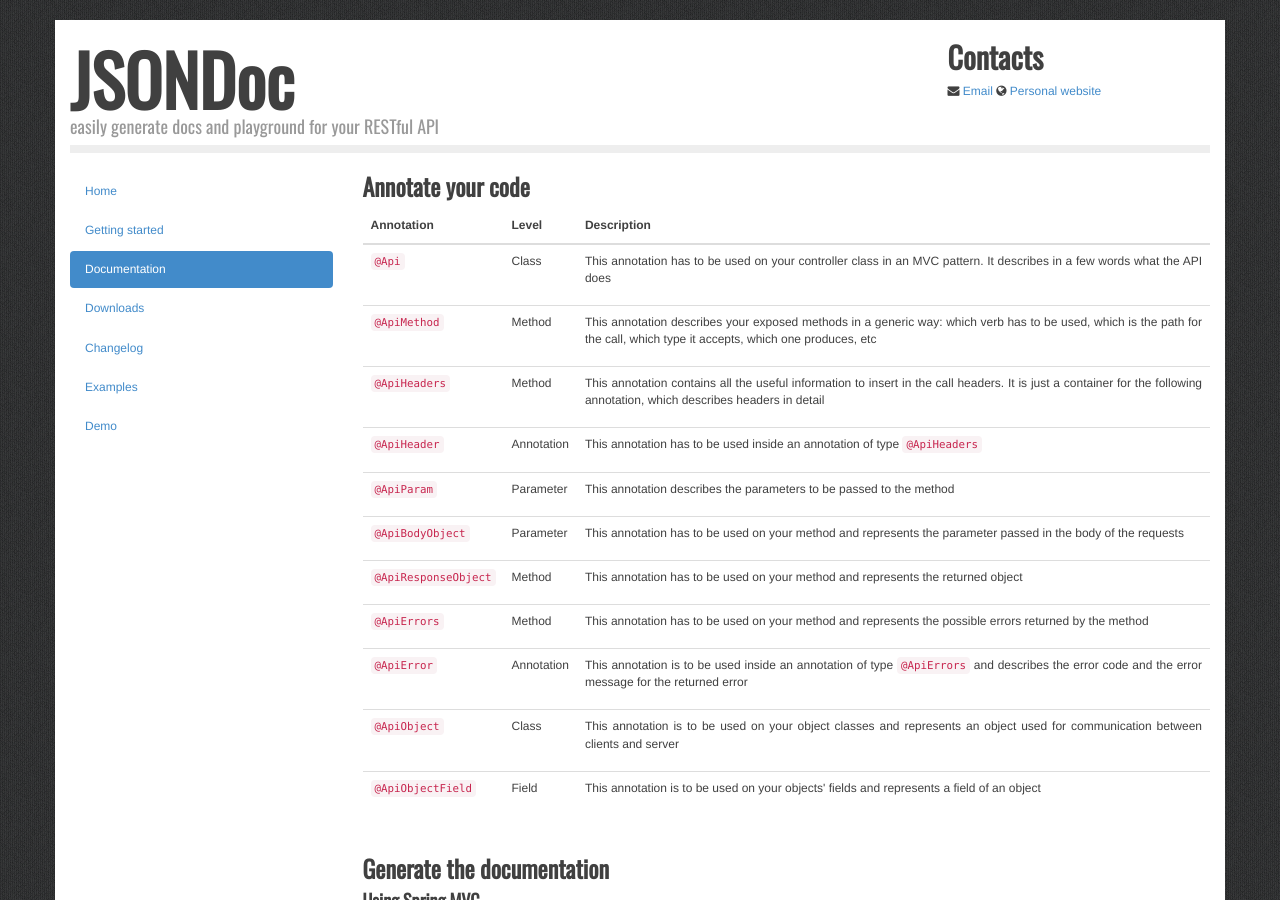
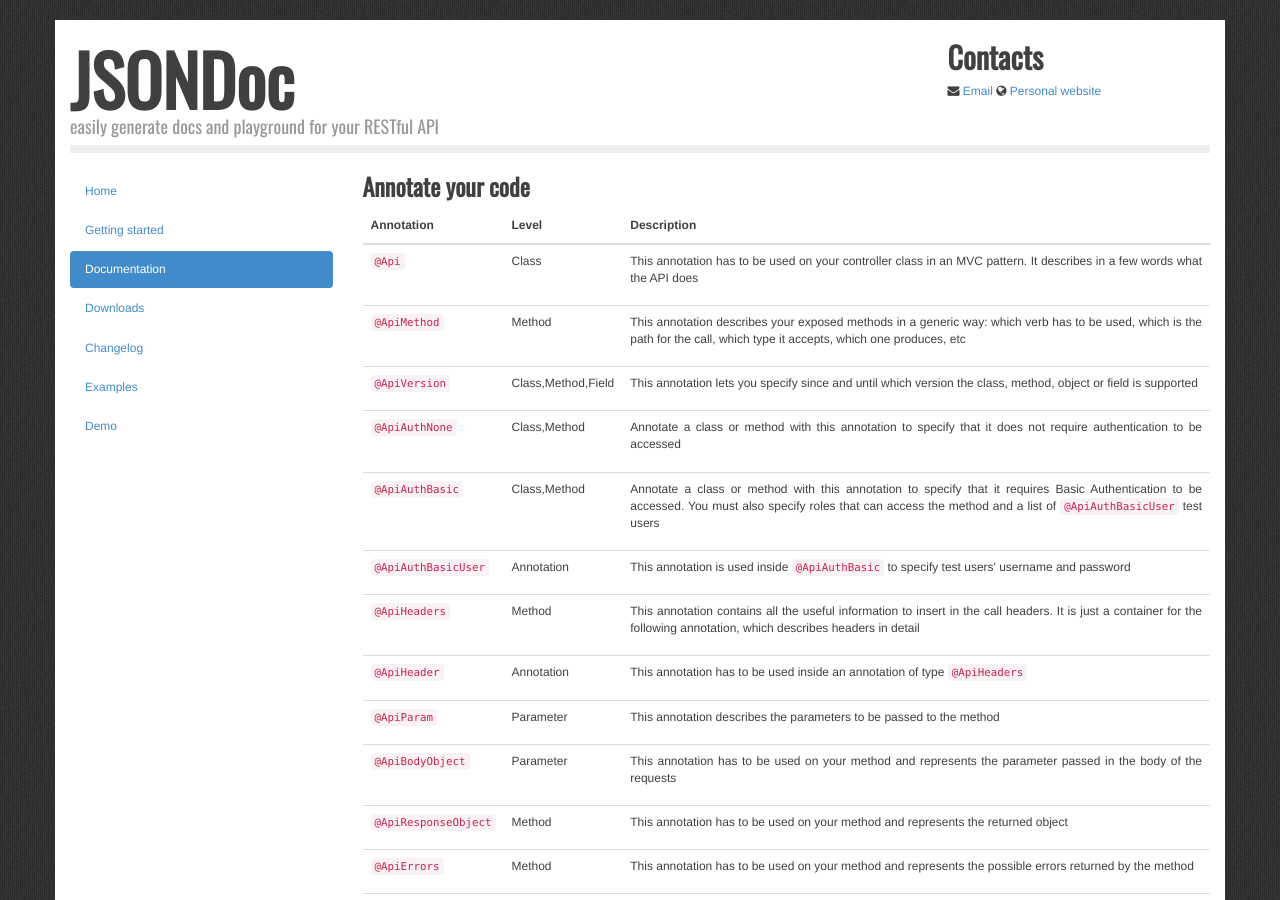
Before and after one commit to fabiomaffioletti/jsondoc, a Jekyll site: the page built from documentation.html, in a window 1280 px wide and 900 px high. Built offline with Jekyll 4.4.1, drawn with Linux system fonts in a browser that asks for light colours; nearby versions of some CDN libraries; some web fonts are replaced; Markdown is read by kramdown in place of the engine named in the settings; some of the changed text lies outside the part shown.

Commit message:
docs for version 1.0.4

```diff
--- a/_config.yml
+++ b/_config.yml
@@ -2,6 +2,6 @@ name: JSONDoc
 baseurl:
 markdown: redcarpet
 pygments: true
-version: 1.0.3
+version: 1.0.4
 demourl: http://jsondoc.eu01.aws.af.cm/jsondoc.jsp
 downloadurl: distro/jsondoc-bundle-1.0.2.tar.gz
--- a/documentation.html
+++ b/documentation.html
@@ -25,6 +25,34 @@ title: Documentation
 			<td>Method</td>
 			<td>
 				<p>This annotation describes your exposed methods in a generic way: which verb has to be used, which is the path for the call, which type it accepts, which one produces, etc</p>
+			</td>
+		</tr>
+		<tr>
+			<td><code>@ApiVersion</code></td>
+			<td>Class,Method,Field</td>
+			<td>
+				<p>This annotation lets you specify since and until which version the class, method, object or field is supported</p>
+			</td>
+		</tr>
+		<tr>
+			<td><code>@ApiAuthNone</code></td>
+			<td>Class,Method</td>
+			<td>
+				<p>Annotate a class or method with this annotation to specify that it does not require authentication to be accessed</p>
+			</td>
+		</tr>
+		<tr>
+			<td><code>@ApiAuthBasic</code></td>
+			<td>Class,Method</td>
+			<td>
+				<p>Annotate a class or method with this annotation to specify that it requires Basic Authentication to be accessed. You must also specify roles that can access the method and a list of <code>@ApiAuthBasicUser</code> test users</p>
+			</td>
+		</tr>
+		<tr>
+			<td><code>@ApiAuthBasicUser</code></td>
+			<td>Annotation</td>
+			<td>
+				<p>This annotation is used inside <code>@ApiAuthBasic</code> to specify test users' username and password</p>
 			</td>
 		</tr>
 		<tr>
--- a/downloads.html
+++ b/downloads.html
@@ -5,7 +5,7 @@ title: Downloads
 
 <h3>Current version {{ site.version }}</h3>
 <div class="alert alert-info">
-JSONDoc has been finally released to maven central!
+JSONDoc has now <a target="_blank" href="https://travis-ci.org/fabiomaffioletti/jsondoc">continuos integration</a> on Travis
 </div>
 
 <h4>Previous versions</h4>
@@ -14,6 +14,7 @@ JSONDoc has been finally released to maven central!
         	<tr><th style="width: 130px;">Version</th><th>Download bundle <code>*</code></th></tr>
         </thead>
         <tbody>
+        	<tr><td>1.0.3</td><td>Available on Maven central</td></tr>
         	<tr><td>1.0.2</td><td><a href="{{ site.baseurl }}/distro/jsondoc-bundle-1.0.2.tar.gz">jsondoc-bundle-1.0.2</a></td></tr>
 	        <tr><td>1.0.1</td><td><a href="{{ site.baseurl }}/distro/jsondoc-bundle-1.0.1.tar.gz">jsondoc-bundle-1.0.1</a></td></tr>
 	        <tr><td>1.0.0</td><td><a href="{{ site.baseurl }}/distro/jsondoc-bundle-1.0.0.tar.gz">jsondoc-bundle-1.0.0</a></td></tr>
--- a/examples.html
+++ b/examples.html
@@ -10,6 +10,8 @@ package org.jsondoc.sample.controller;
 import org.jsondoc.core.annotation.Api;
 
 @Api(name = "city services", description = "Methods for managing cities")
+@ApiVersion(since = "1.0", until = "2.12")
+@ApiAuthNone
 // mvc framework annotations ommited
 public class CityApi {
 {% endhighlight %}
@@ -34,6 +36,7 @@ import org.jsondoc.core.pojo.ApiVerb;
         produces={MediaType.APPLICATION_JSON_VALUE},
         consumes={MediaType.APPLICATION_JSON_VALUE}
 )
+@ApiAuthBasic(roles = {"ROLE_USER", "ROLE_ADMIN"}, testusers = {@ApiAuthBasicUser(username = "user", password = "123456")})
 @ApiHeaders(headers={
         @ApiHeader(name="api_id", description="The api identifier")
 })
```
Also changed, not shown: changelog.html (+12 -0 lines).
